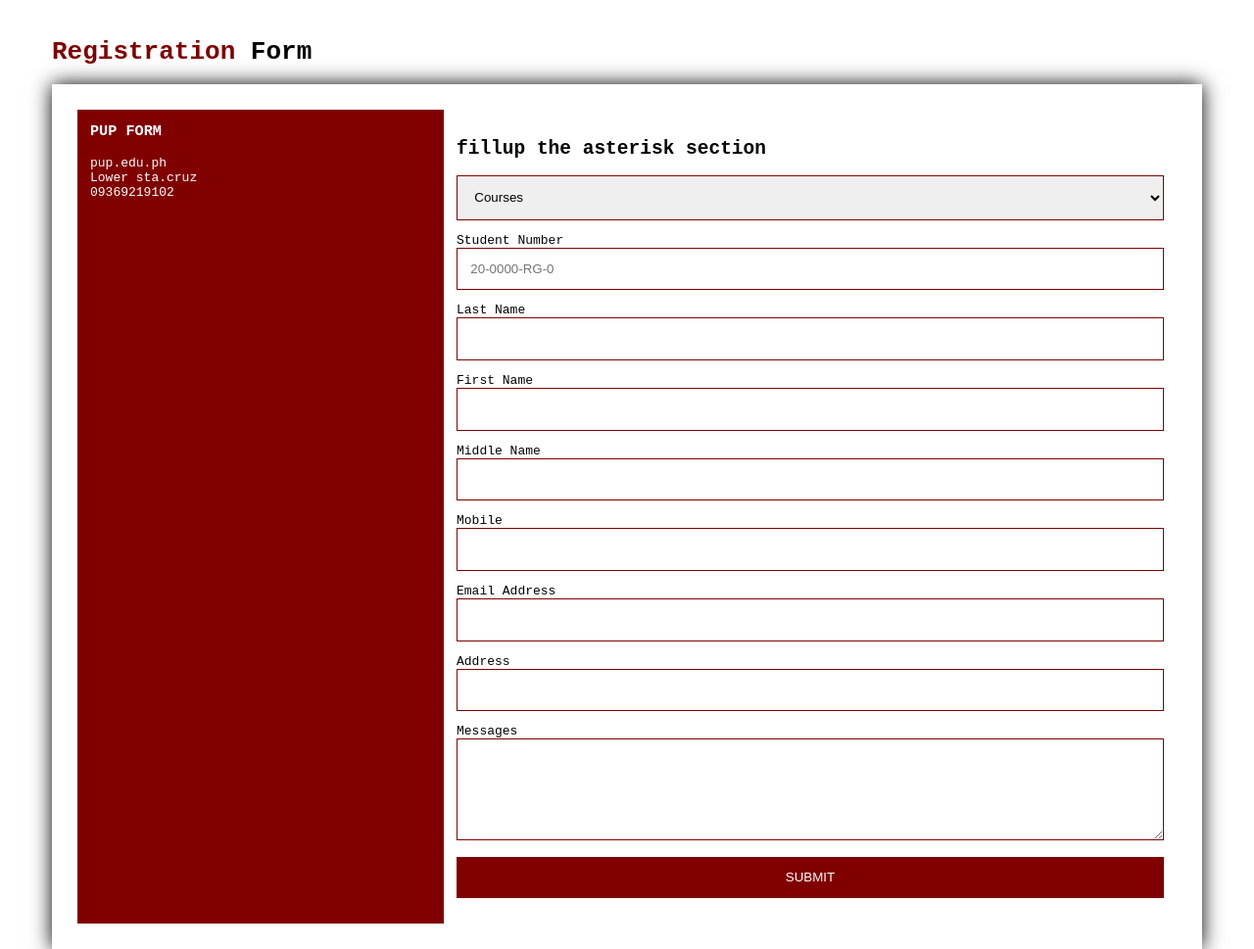
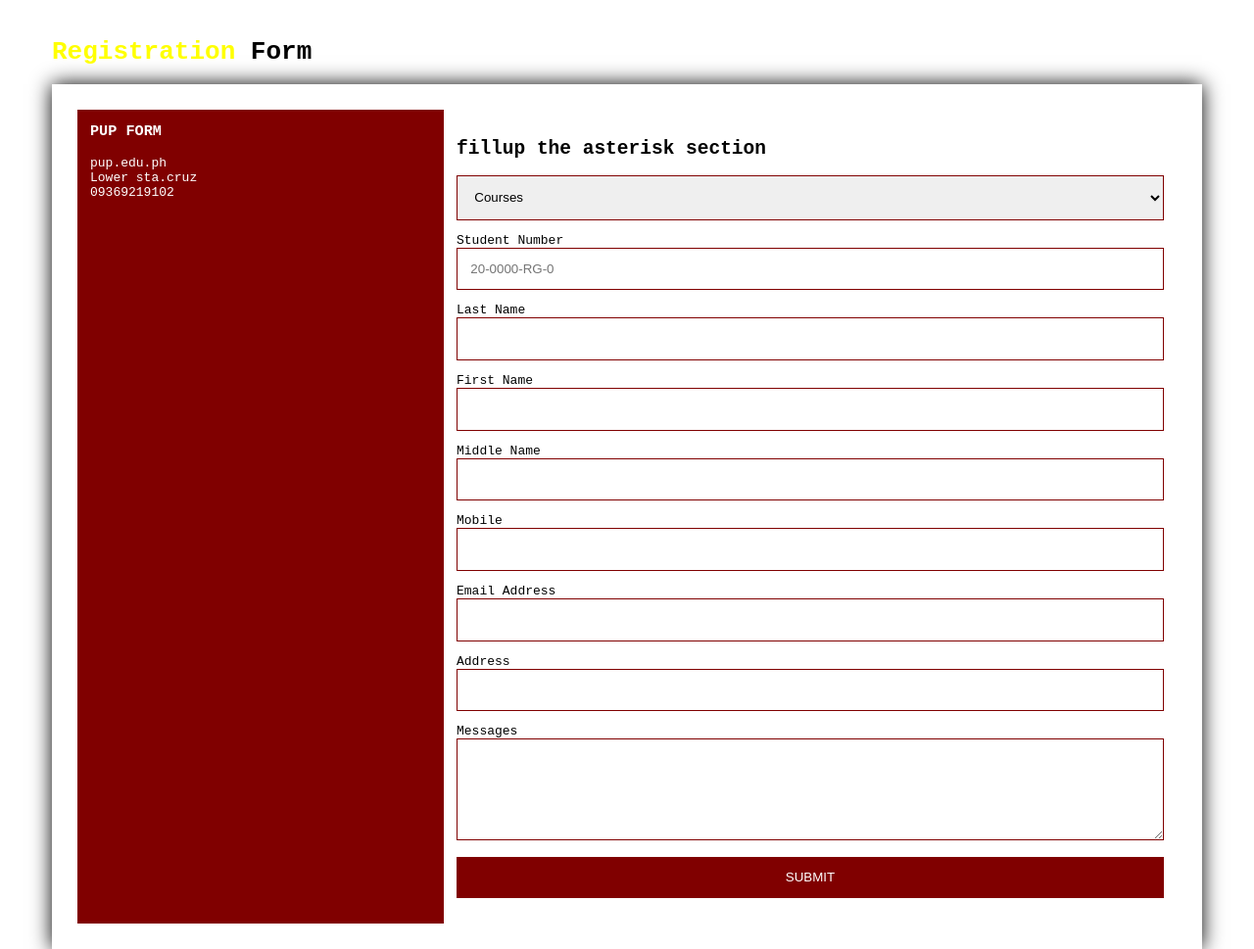
Before and after one commit to DARussel/pup-ragay-form, a plain HTML site: page index.html in a window 1280 px wide. Shown: the top 969 px of the page at 98% size. Drawn offline with Linux system fonts and the light colour scheme.

Commit message:
commit changes

```diff
--- a/style.css
+++ b/style.css
@@ -25,7 +25,7 @@ ul{
     padding: 0;
 }
 .design span{
-    color: maroon;
+    color: yellow;
 }
 
 /*----------------div WRAPPER------------------*/
```
